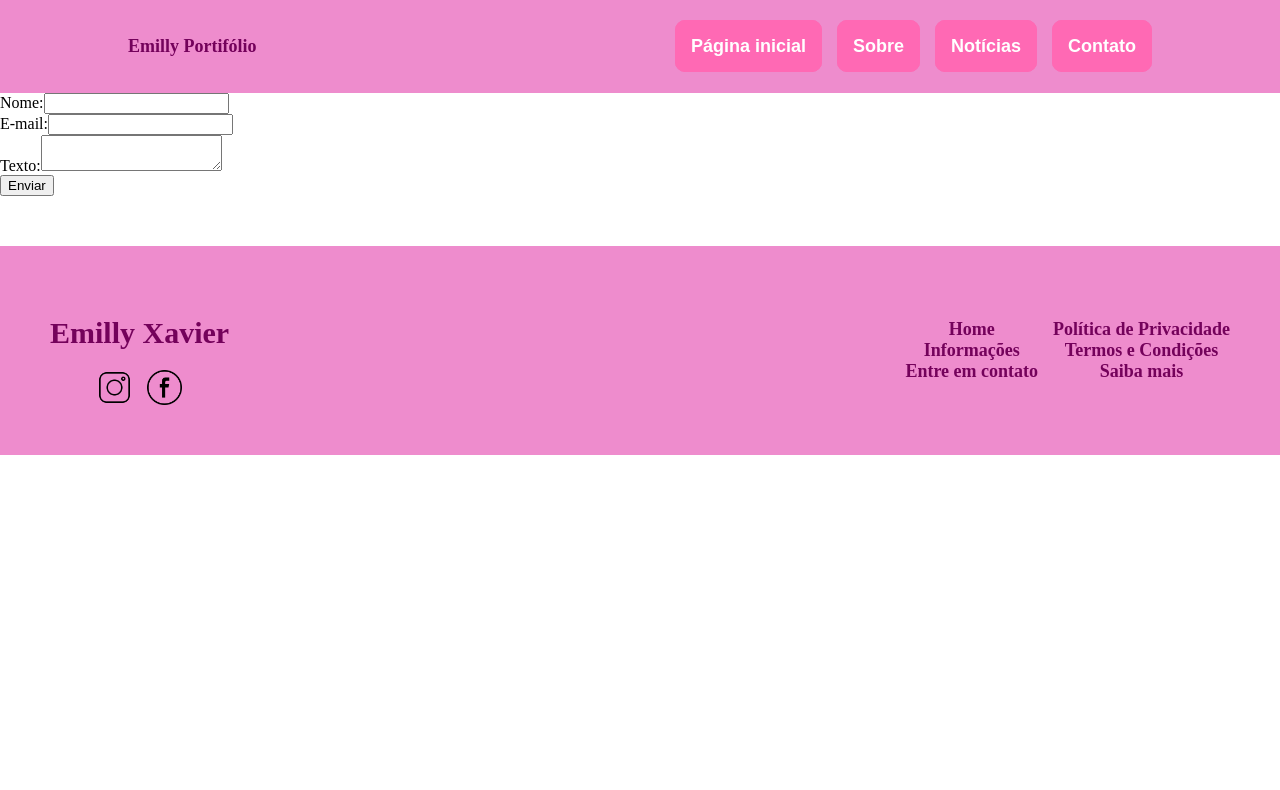
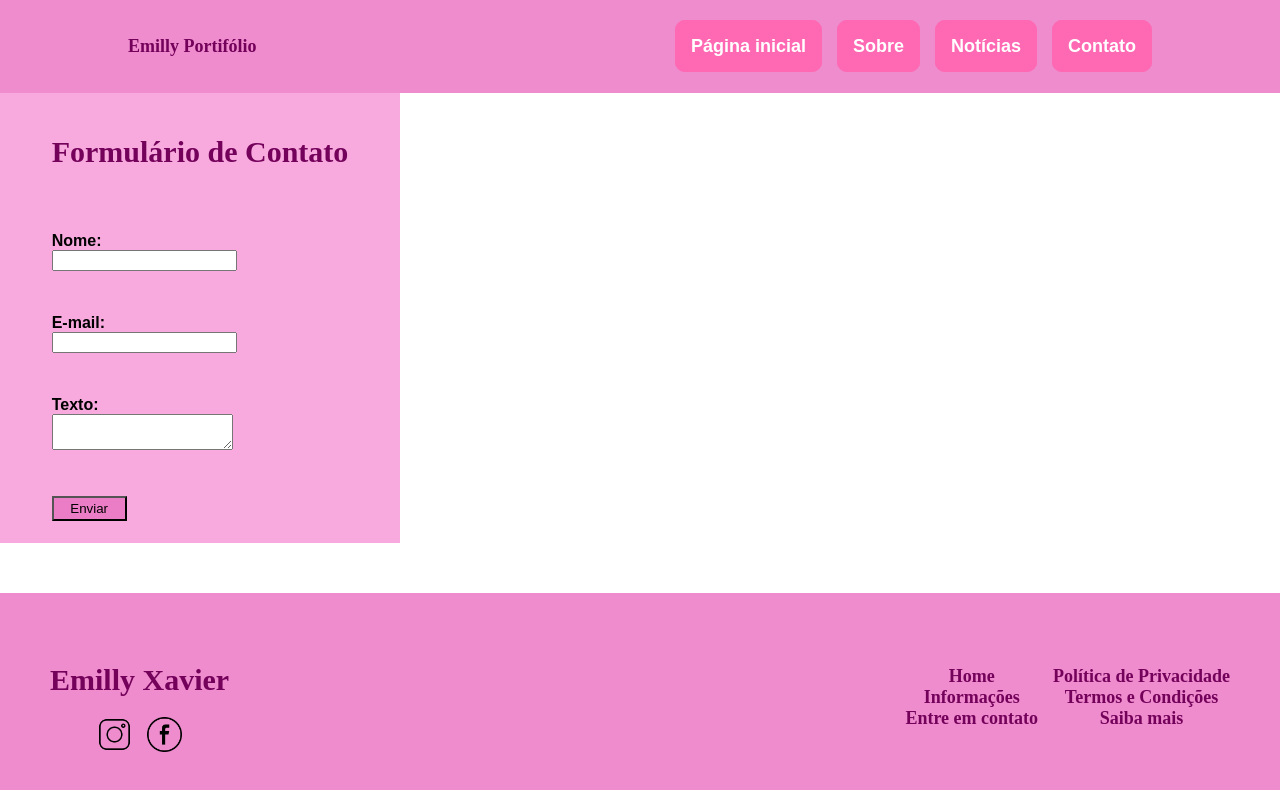
Before and after one commit to Emilly-xavier/Portfolio-main, a React (Vite) app: page /contato in a window 1280 px wide. Shown: the top 790 px of the page. Built offline with nearby package versions, Linux system fonts and the light colour scheme.

Commit message:
Atualizando...

```diff
--- a/src/componentes/contato/Contato.css
+++ b/src/componentes/contato/Contato.css
@@ -1,5 +1,28 @@
-.contato{
-    height: 60px;
-    width: 60px;
-    color: #0c0c0c;
+
+.contato {
+    height: 450px;
+    width: 400px;
+    background-color: #f8aade;
+    display: flex;
+    justify-content: space-around;
+    align-content: center;
+    flex-wrap: wrap;
+    flex-direction: column;
+
 }
+
+label{
+    display: flex;
+    align-items: center;
+    font-family: Arial, Helvetica, sans-serif;
+    font-weight: bold;
+}
+
+button{
+    width: 75px;
+    height: 25px;
+    background-color: #eb7dc6;
+    text-shadow: none;
+    border-style: outset;
+
+}
--- a/src/componentes/contato/Contato.tsx
+++ b/src/componentes/contato/Contato.tsx
@@ -5,7 +5,8 @@ function Contato(){
     return(
         <>
 
-            <form action="contato">
+            <form action="contato" className='contato'>
+                <h1>Formulário de Contato</h1>
                 <div>
                     <label htmlFor="nome">Nome:</label>
                     <input type="texto" id="nome" name="nome_usuario"></input>
```
